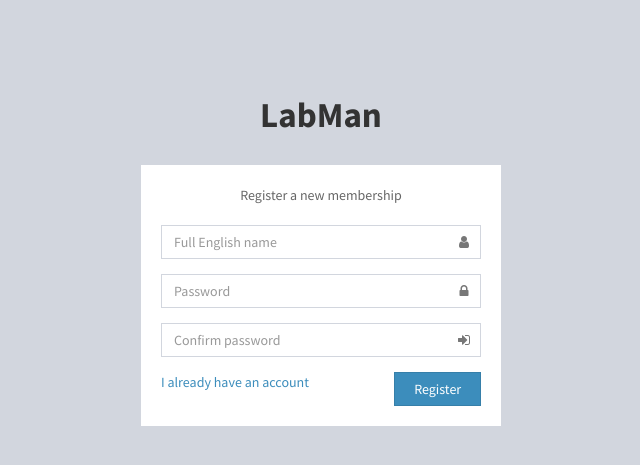
After one commit to hellock/labman, a Flask app: page /register in a window 1280 px wide. The commit adds this page. Shown: the top 465 px of the page, without its empty margins (319-959 px from the left). Run offline with Flask 2, Linux system fonts and the light colour scheme; some libraries are stand-ins or nearby versions.

Commit message:
add user registration

```diff
--- a/app/auth/controller.py
+++ b/app/auth/controller.py
@@ -10,6 +10,23 @@ mod_auth = Blueprint('mod_auth', __name__, static_folder='../static')
 @mod_auth.route('/', methods=['GET'])
 def index():
     return redirect(url_for('mod_auth.signin'))
+
+
+@mod_auth.route('/register', methods=['GET', 'POST'])
+def register():
+    if 'config' not in session:
+        session['config'] = CONFIG
+    if request.method == 'GET':
+        return render_template('register.html')
+    else:
+        ret = Auth.register(request.form['en_name'], request.form['password'])
+        if ret['success']:
+            session['uid'] = ret['uid']
+            session['auth_level'] = 'member'
+            flash('Please complete your profile as soon!')
+            return redirect(url_for('mod_admin.overview'))
+        else:
+            return render_template('register.html', error_msg=ret['msg'])
 
 
 @mod_auth.route('/signin', methods=['GET', 'POST'])
--- a/app/profile/member.py
+++ b/app/profile/member.py
@@ -67,8 +67,8 @@ class Member(object):
         self.birthdate = info['birthdate'] if info else None
         self.email = info['email'] if info else ''
         self.supervisor = info['supervisor'] if info else ''
-        self.from_date = info['from_date'] if info else None
-        self.to_date = info['to_date'] if info else None
+        self.from_date = info['from_date'] if info else ''
+        self.to_date = info['to_date'] if info else ''
         self.bachelor = info['bachelor'] if info else {'school': '', 'major': ''}
         self.master = info['master'] if info else {'school': '', 'major': ''}
         self.doctor = info['doctor'] if info else {'school': '', 'major': ''}
--- a/app/templates/base.html
+++ b/app/templates/base.html
@@ -12,8 +12,6 @@
   <link rel="stylesheet" href="/static/AdminLTE/bootstrap/css/bootstrap.min.css">
   <!-- Font Awesome -->
   <link rel="stylesheet" href="https://cdnjs.cloudflare.com/ajax/libs/font-awesome/4.5.0/css/font-awesome.min.css">
-  <!-- Ionicons -->
-  <link rel="stylesheet" href="https://cdnjs.cloudflare.com/ajax/libs/ionicons/2.0.1/css/ionicons.min.css">
   <!-- Theme style -->
   <link rel="stylesheet" href="/static/AdminLTE/dist/css/AdminLTE.min.css">
   <!-- AdminLTE Skins. We have chosen the skin-blue for this starter
@@ -208,8 +206,6 @@
 <script src="/static/AdminLTE/plugins/jQuery/jquery-2.2.3.min.js"></script>
 <!-- Bootstrap 3.3.6 -->
 <script src="/static/AdminLTE/bootstrap/js/bootstrap.min.js"></script>
-<!-- AdminLTE App -->
-<!-- <script src="/static/AdminLTE/dist/js/app.min.js"></script> -->
 
 <script type="text/javascript">
   $("#img_avatar").click( function() {
--- /dev/null
+++ b/app/templates/register.html
@@ -0,0 +1,85 @@
+<!DOCTYPE html>
+<html>
+<head>
+  <meta charset="utf-8">
+  <meta http-equiv="X-UA-Compatible" content="IE=edge">
+  <title>LabMan | Registration</title>
+  <!-- Tell the browser to be responsive to screen width -->
+  <meta content="width=device-width, initial-scale=1, maximum-scale=1, user-scalable=no" name="viewport">
+  <!-- Bootstrap 3.3.6 -->
+  <link rel="stylesheet" href="/static/AdminLTE/bootstrap/css/bootstrap.min.css">
+  <!-- Font Awesome -->
+  <link rel="stylesheet" href="https://cdnjs.cloudflare.com/ajax/libs/font-awesome/4.5.0/css/font-awesome.min.css">
+  <!-- Theme style -->
+  <link rel="stylesheet" href="/static/AdminLTE/dist/css/AdminLTE.min.css">
+
+  <!-- HTML5 Shim and Respond.js IE8 support of HTML5 elements and media queries -->
+  <!-- WARNING: Respond.js doesn't work if you view the page via file:// -->
+  <!--[if lt IE 9]>
+  <script src="https://oss.maxcdn.com/html5shiv/3.7.3/html5shiv.min.js"></script>
+  <script src="https://oss.maxcdn.com/respond/1.4.2/respond.min.js"></script>
+  <![endif]-->
+</head>
+<body class="hold-transition register-page">
+<div class="register-box">
+  <div class="register-logo">
+    <b>LabMan</b>
+  </div>
+
+  <div class="register-box-body">
+    <p class="login-box-msg">Register a new membership</p>
+
+    <form id="form_register" action="/register" method="post">
+      <div class="form-group has-feedback">
+        <input type="text" name="en_name" class="form-control" placeholder="Full English name" required>
+        <span class="fa fa-user form-control-feedback"></span>
+      </div>
+      <!-- <div class="form-group has-feedback">
+        <input type="email" class="form-control" placeholder="Email">
+        <span class="fa fa-envelope form-control-feedback"></span>
+      </div> -->
+      <div class="form-group has-feedback">
+        <input type="password" name="password" id="password" class="form-control" placeholder="Password" required>
+        <span class="fa fa-lock form-control-feedback"></span>
+      </div>
+      <div class="form-group has-feedback">
+        <input type="password" id="confirm_password" class="form-control" placeholder="Confirm password" required>
+        <span class="fa fa-sign-in form-control-feedback"></span>
+      </div>
+      <p id="error_msg" style="color:red">{{ error_msg }}</p>
+      <div class="row">
+        <div class="col-xs-8">
+          <a href="/signin" class="text-center">I already have an account</a>
+        </div>
+        <div class="col-xs-4">
+          <button type="submit" class="btn btn-primary btn-block btn-flat">Register</button>
+        </div>
+      </div>
+    </form>
+  </div>
+  <!-- /.form-box -->
+</div>
+<!-- /.register-box -->
+
+<!-- jQuery 2.2.3 -->
+<script src="/static/AdminLTE/plugins/jQuery/jquery-2.2.3.min.js"></script>
+<!-- Bootstrap 3.3.6 -->
+<script src="/static/AdminLTE/bootstrap/js/bootstrap.min.js"></script>
+<script src="/static/js/md5.min.js"></script>
+<script type="text/javascript">
+  $('#form_register').submit(function() {
+    var password = $("#password").val();
+    var confirm_password = $("#confirm_password").val();
+    if (password != confirm_password) {
+      $("#error_msg").text("Password and confirm password are not the same!");
+      return false;
+    } else {
+      $("#error_msg").text("");
+      $("#password").val(md5(password));
+      $("#confirm_password").val(md5(confirm_password));
+      return true;
+    }
+  });
+</script>
+</body>
+</html>
```
Also changed, not shown: app/auth/auth.py (+27 -3 lines), app/templates/signin.html (+3 -7 lines).
